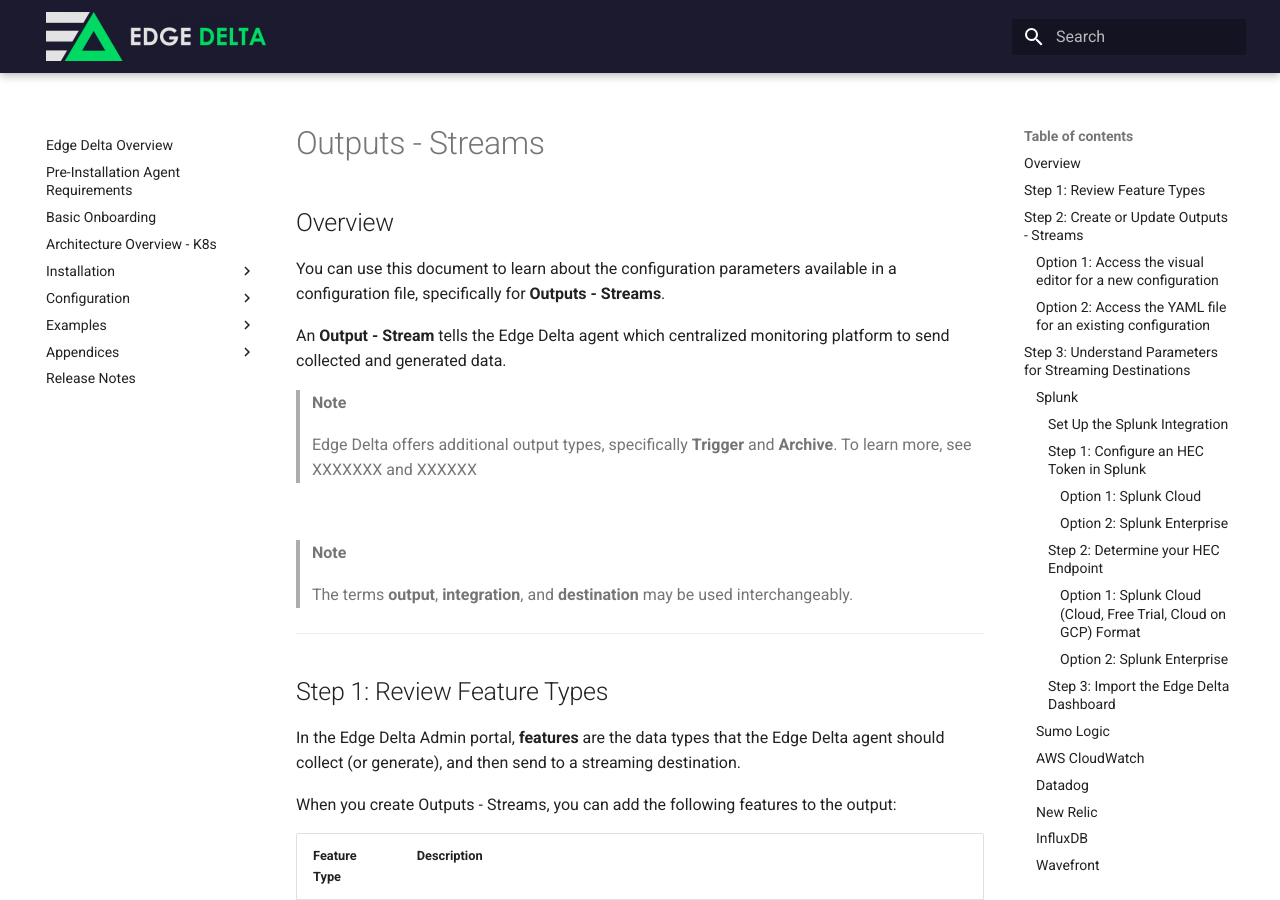
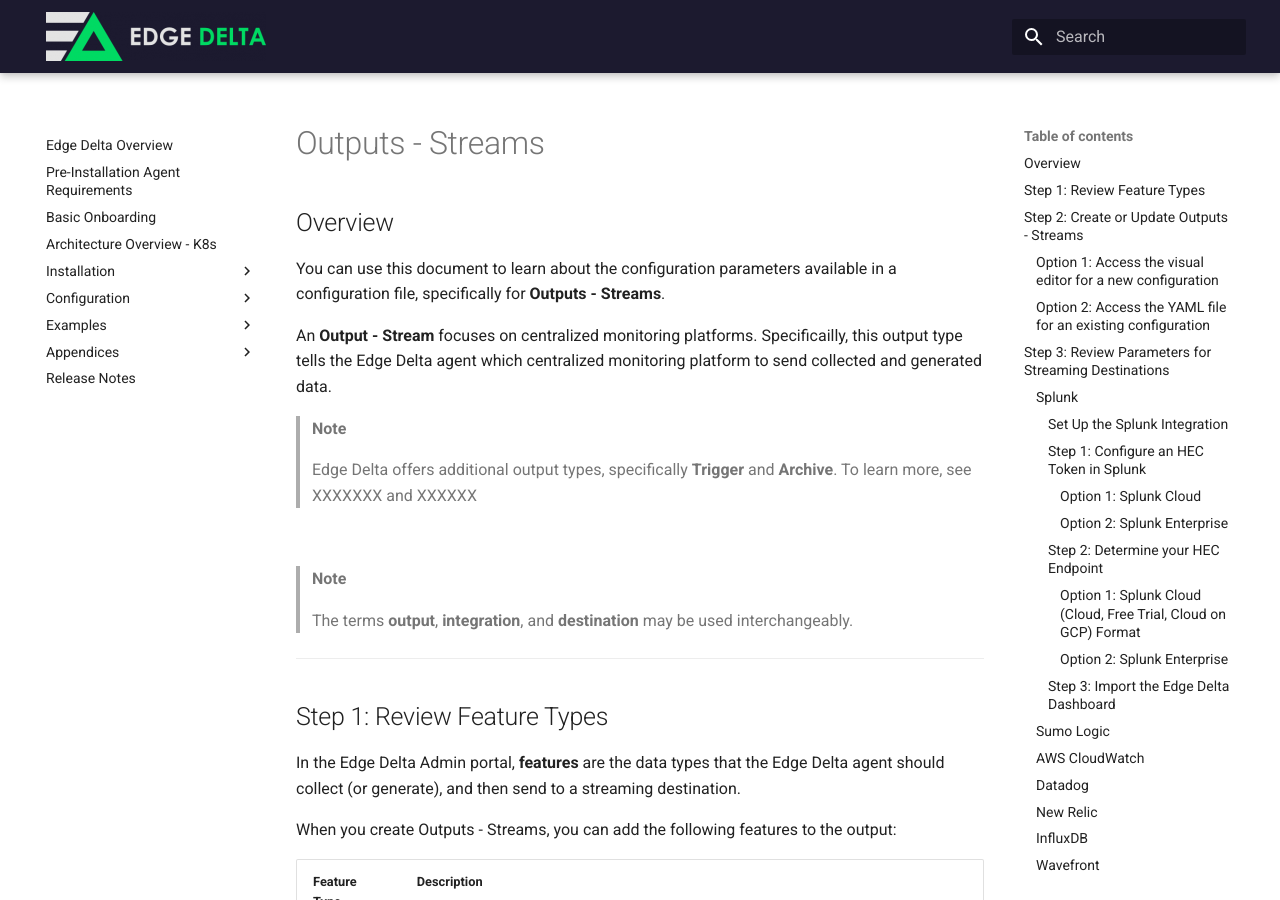
Before and after one commit to edgedelta/docs, an MkDocs documentation site: the page built from docs/configuration/outputs-streams.md, in a window 1280 px wide and 900 px high. Built offline with MkDocs 1.6.1 and Material for MkDocs 9.7.7, drawn with Linux system fonts in a browser that asks for light colours; some of the changed text lies outside the part shown.

Commit message:
Update outputs-streams.md

```diff
--- a/docs/configuration/outputs-streams.md
+++ b/docs/configuration/outputs-streams.md
@@ -9,7 +9,7 @@ description: >-
 
 You can use this document to learn about the configuration parameters available in a configuration file, specifically for **Outputs - Streams**.
 
-An **Output - Stream** tells the Edge Delta agent which centralized monitoring platform to send collected and generated data.
+An **Output - Stream** focuses on centralized monitoring platforms. Specificailly, this output type tells the Edge Delta agent which centralized monitoring platform to send collected and generated data.
 
 > **Note**
 >
@@ -77,7 +77,7 @@ At a high level, there are 2 ways to manage **Outputs - Streaming**:
 
 ***
 
-## Step 3: Understand Parameters for Streaming Destinations
+## Step 3: Review Parameters for Streaming Destinations
 
 Edge Delta supports the following streaming destinations:
 
```
